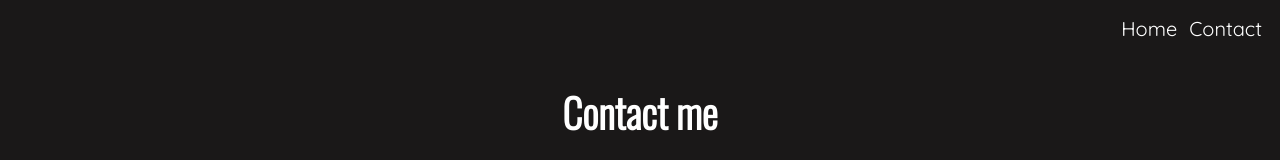
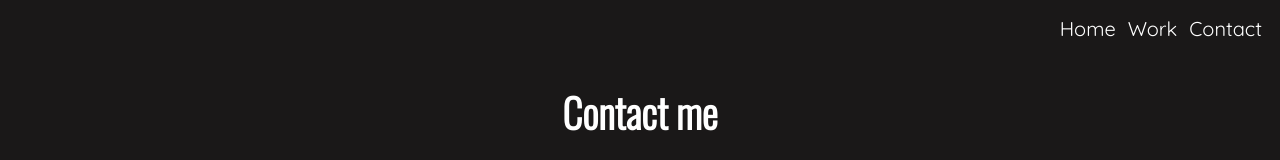
Before and after one commit to front-end-fundamentals-2025/fef-portfolio-PalmenPC, a plain HTML site: page contact.html in a window 1280 px wide. Shown: the top 160 px of the page. Drawn offline with nearby package versions, Linux system fonts and the light colour scheme.

Commit message:
Added a work page

```diff
--- a/contact.html
+++ b/contact.html
@@ -18,6 +18,7 @@
       <nav>
         <ul>
           <li><a id="home-button" href="index.html">Home</a></li>
+          <li><a id="work-button" href="work.html">Work</a></li>
           <li><a href="contact.html">Contact</a></li>
         </ul>
       </nav>
```
Also changed, not shown: index.html (+1 -0 lines), work.html (added).
